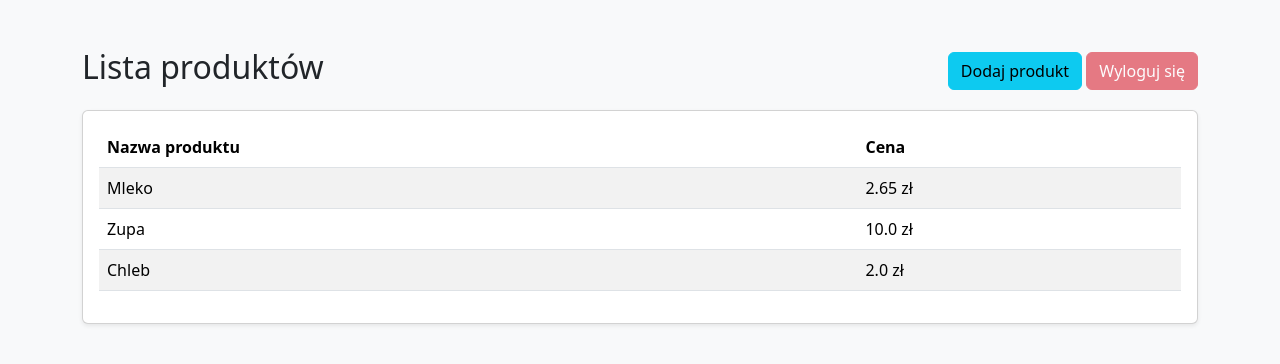
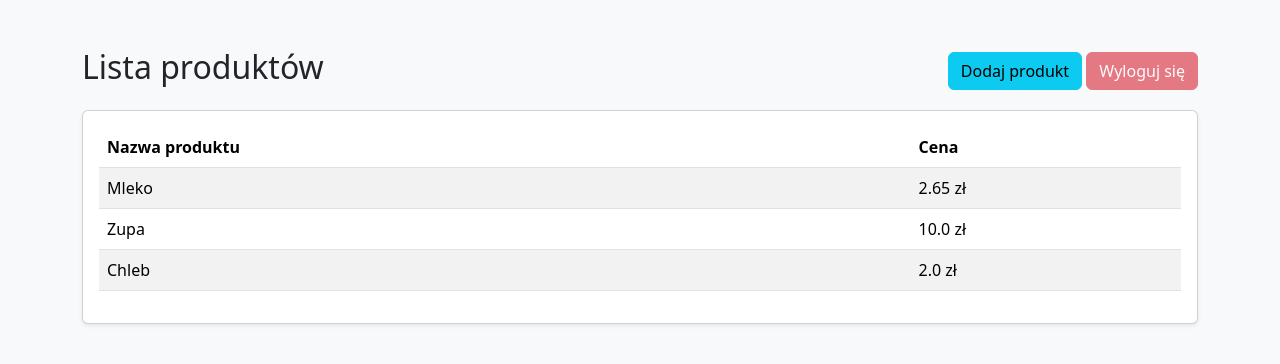
Before and after one commit to szymon-sowinski/MiniSklep, a Django app: page /display_products/ in a window 1280 px wide. Shown: the top 364 px of the page. Run offline with Django 5.2, Linux system fonts and the light colour scheme; data comes from the database, SQL or seed files in the repository; both versions use the stored data as it was after the commit.

Commit message:
Refactor display_products.html to adjust table column widths and add table-fixed class

```diff
--- a/MiniSklepApp/templates/display_products.html
+++ b/MiniSklepApp/templates/display_products.html
@@ -31,22 +31,23 @@
         {% endif %}
 
         <div class="card p-3 shadow-sm">
-            <table class="table table-striped table-hover">
+            <table class="table table-striped table-hover table-fixed">
                 <thead>
                     <tr>
-                        <th>Nazwa produktu</th>
-                        <th>Cena</th>
+                        <th class="w-75">Nazwa produktu</th>
+                        <th class="w-25">Cena</th>
                     </tr>
                 </thead>
                 <tbody>
                     {% for product in products %}
                     <tr data-id="{{ product.id }}">
-                        <td contenteditable="true" class="editable" data-field="name">{{ product.name }}</td>
-                        <td contenteditable="true" class="editable" data-field="price">{{ product.price }} zł</td>
+                        <td contenteditable="true" class="editable w-75" data-field="name">{{ product.name }}</td>
+                        <td contenteditable="true" class="editable w-25" data-field="price">{{ product.price }} zł</td>
                     </tr>
                     {% endfor %}
                 </tbody>
             </table>
+
         </div>
     </div>
 </body>
```
Also changed, not shown: db.sqlite3.
